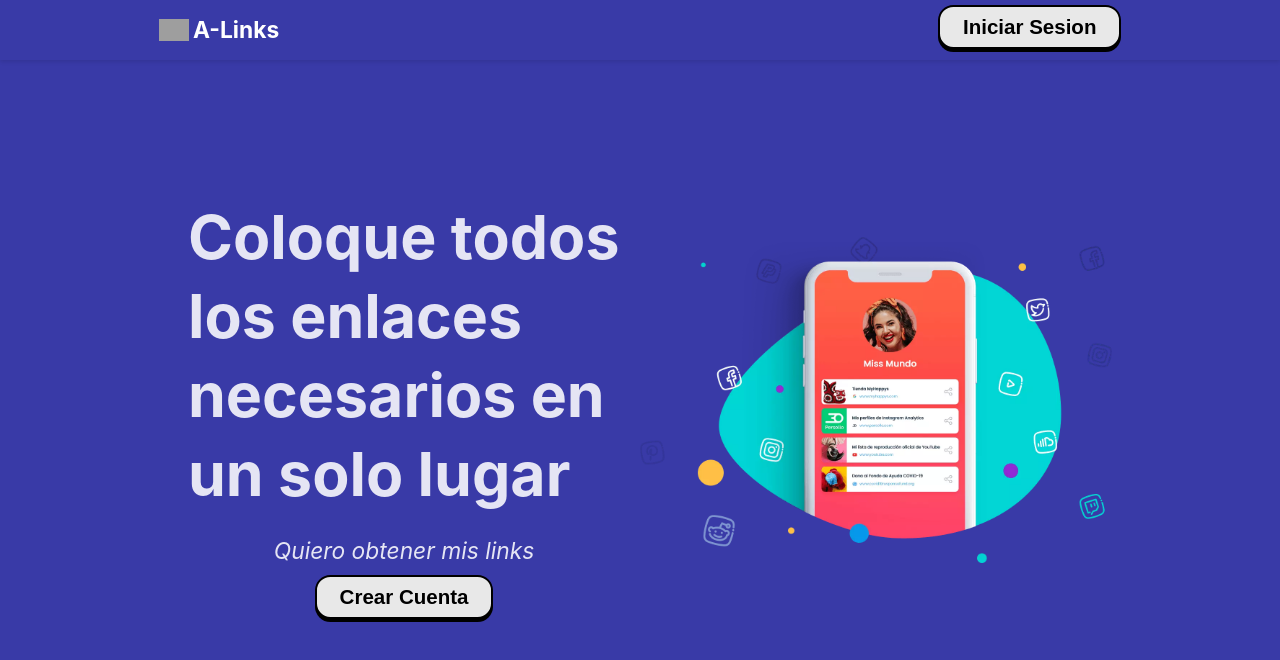
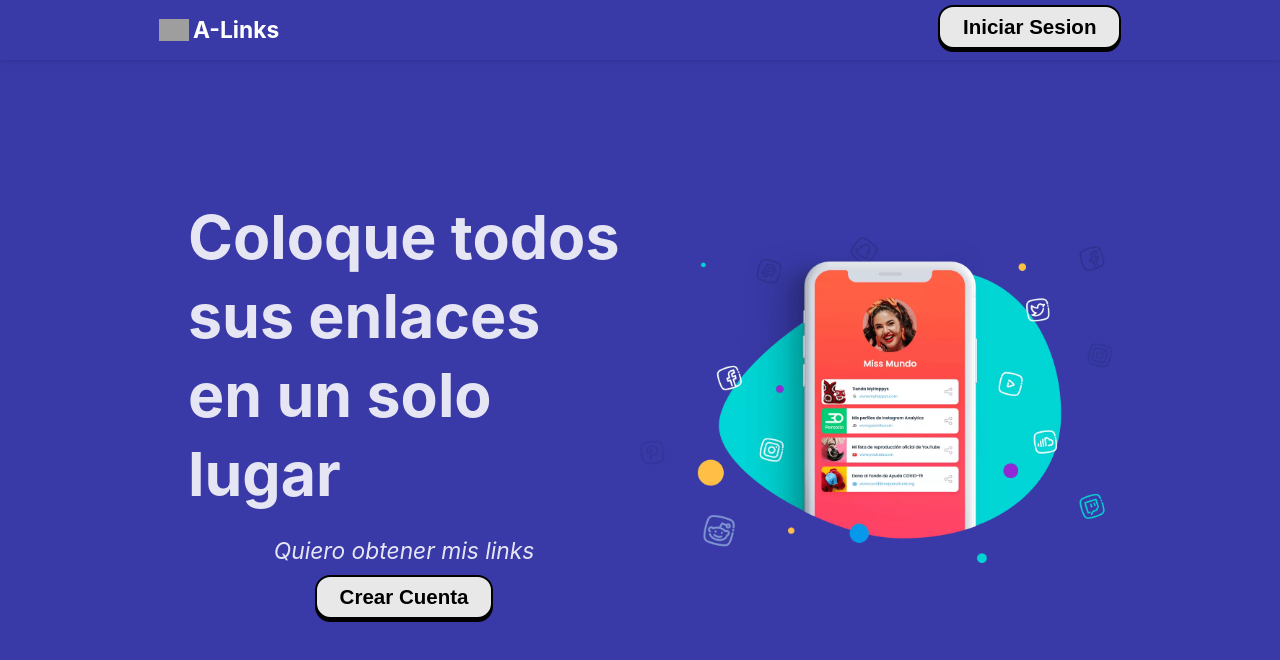
Before and after one commit to Aaron-Cue/alinks-firebase, a React (Vite) app: page / in a window 1280 px wide. Shown: the top 660 px of the page. Built offline with nearby package versions, Linux system fonts and the light colour scheme; no server answers; grey boxes are pictures that could not be loaded.

Commit message:
update readme

```diff
--- a/src/pages/Inicio.jsx
+++ b/src/pages/Inicio.jsx
@@ -23,7 +23,7 @@ export default function Inicio() {
       <main className="container main-inicio">
         <div className="inicio-content">
           <h1 className="h1-inicio">
-            Coloque todos los enlaces necesarios en un solo lugar
+            Coloque todos sus enlaces en un solo lugar
           </h1>
           <p>
             <i>Quiero obtener mis links</i>
--- a/src/styles/Inicio.css
+++ b/src/styles/Inicio.css
@@ -16,6 +16,7 @@
   justify-content: space-between;
   align-items: center;
   padding: 0px 1rem;
+  backdrop-filter: blur(6px);
 }
 
 .logo {
```
Also changed, not shown: 1 other file (tests, documents, lock files or other folders).
